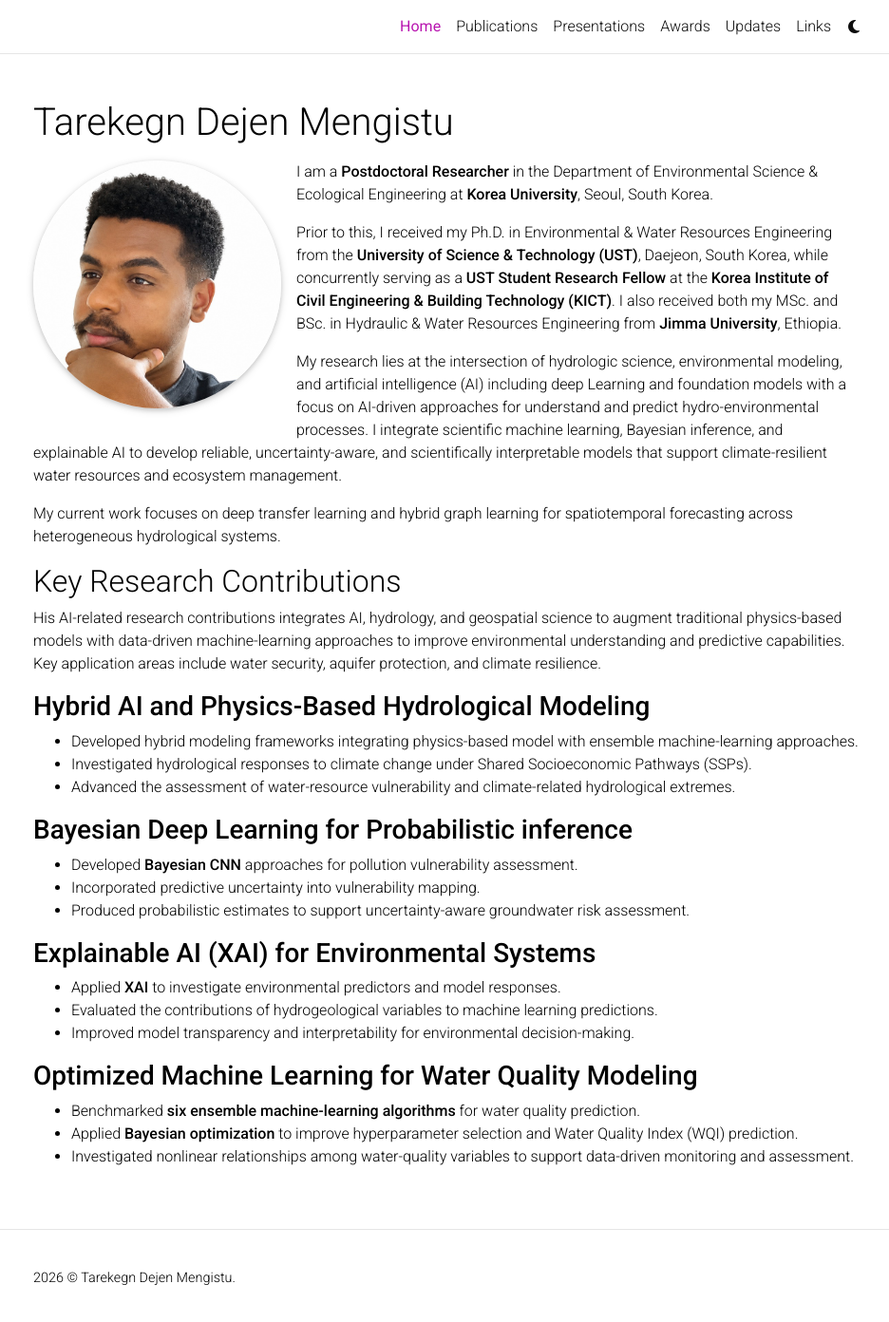
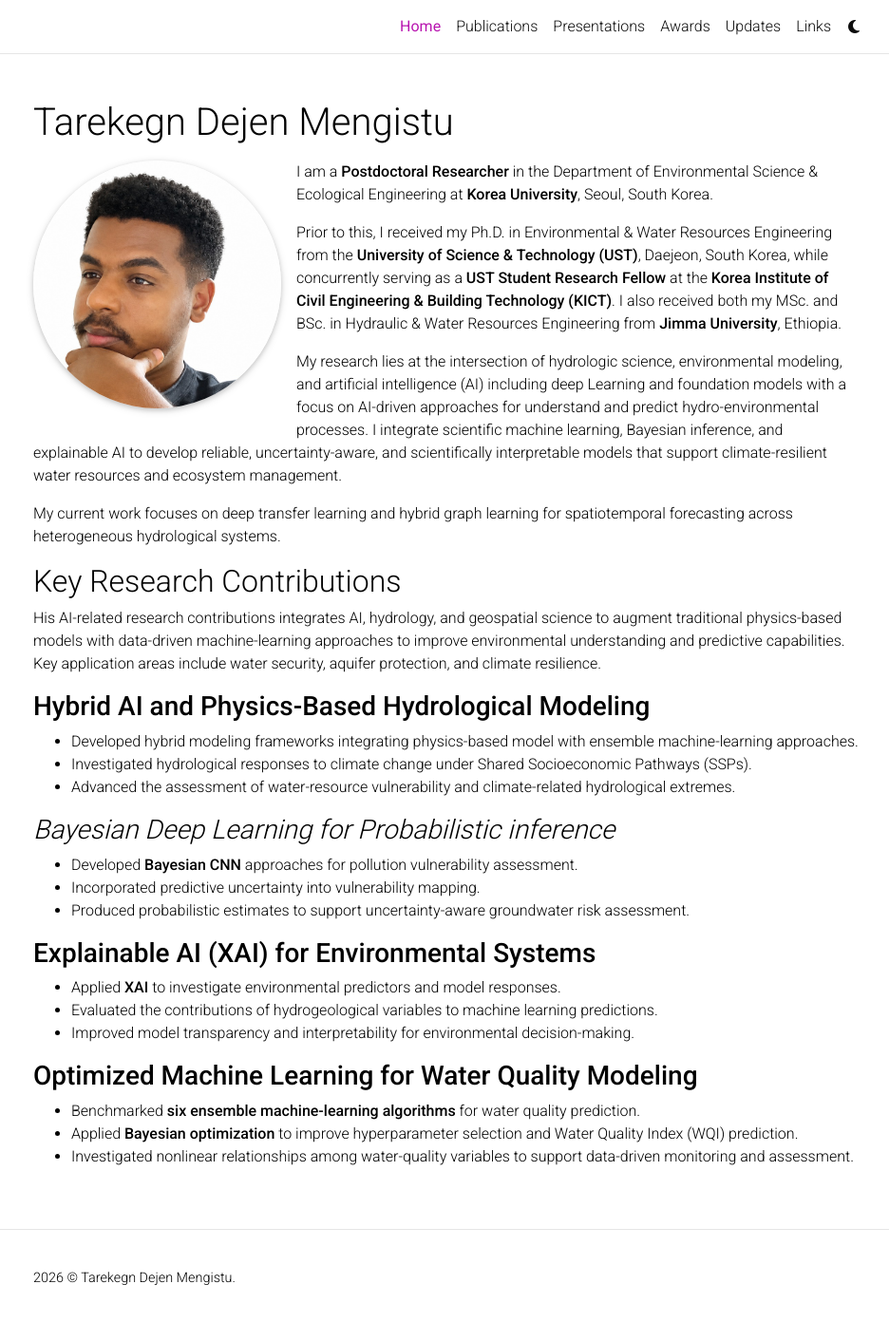
Before and after one commit to tdmengistu/tdmengistu.github.io, a Jekyll site: the page built from _pages/about.md, in a window 1280 px wide and 1396 px high. Shown: the top 1392 px of the window at 95% size, without its empty margins (170-1106 px from the left). Built offline with Jekyll 4.4.1, drawn with Linux system fonts in a browser that asks for light colours; a style sheet for code colours, icons or effects is not loaded.

```diff
--- a/_pages/about.md
+++ b/_pages/about.md
@@ -33,7 +33,7 @@ His AI-related research contributions  integrates AI, hydrology, and geospatial
 - Investigated hydrological responses to climate change under Shared Socioeconomic Pathways (SSPs).
 - Advanced the assessment of water-resource vulnerability and climate-related hydrological extremes.
 
-### **Bayesian Deep Learning for Probabilistic inference**
+### *Bayesian Deep Learning for Probabilistic inference*
 
 - Developed **Bayesian CNN** approaches for pollution vulnerability assessment.
 - Incorporated predictive uncertainty into vulnerability mapping.
```
